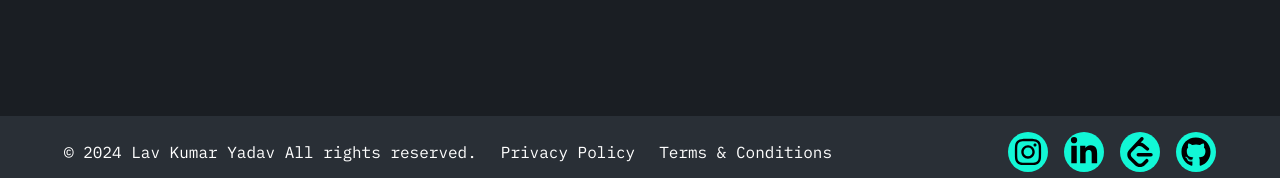
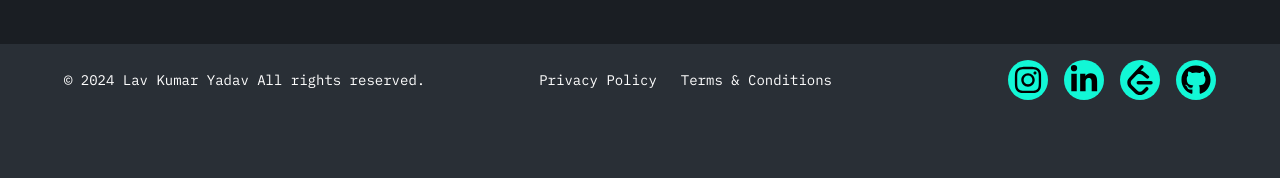
Before and after one commit to lav5588/portfolio, a React (Vite) app in the folder frontend/: page / in a window 1280 px wide. Shown: the part 4356-4534 px from the top of the page. After the commit the page ends 4476 px from the top, so only its background shows below. Built offline with nearby package versions, Linux system fonts and the light colour scheme.

Commit message:
correcting the  footer and works section responsive problem in mobile

```diff
--- a/frontend/src/App.jsx
+++ b/frontend/src/App.jsx
@@ -33,7 +33,7 @@ const App = () => {
 
         <SkillsSection />
       </div>
-      <div className="min-h-[110vh]  bg-worksBgImage" id='works'>
+      <div className="pb-12  bg-worksBgImage" id='works'>
 
         <WorksSection />
       </div>
--- a/frontend/src/components/Footer.jsx
+++ b/frontend/src/components/Footer.jsx
@@ -8,10 +8,10 @@ const Footer = () => {
     return (
         <div className="flex justify-between items-center  flex-col-reverse lg:flex-row gap-5 lg:mx-16 ">
             <div className="flex justify-between items-center flex-col md:flex-row gap-5 lg:basis-[60vw]">
-                <div className="text-White">
+                <div className="text-White text-xs sm:text-sm">
                     <p>&#169; 2024 Lav Kumar Yadav All rights reserved.</p>
                 </div>
-                <div className="text-White">
+                <div className="text-White text-xs sm:text-sm">
                     <a href="#" className="mr-3">Privacy Policy</a>
                     <a href="#" className="ml-3">Terms & Conditions</a>
                 </div>
```
